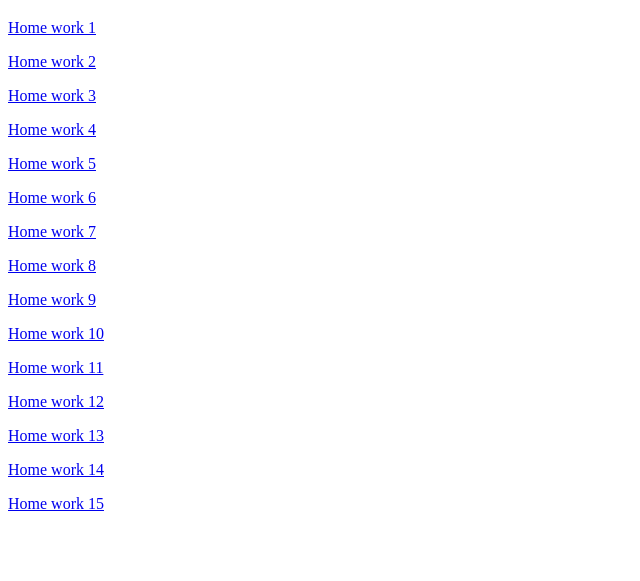
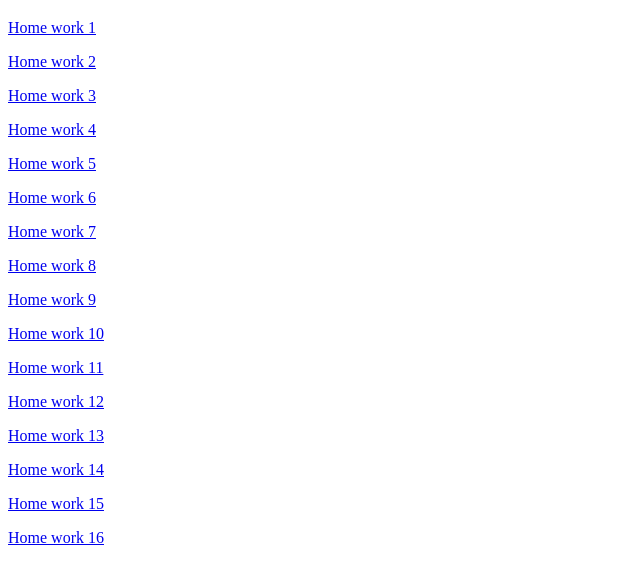
Before and after one commit to solarsvetlana/frontend-, a plain HTML site: page index.html in a window 1280 px wide. Shown: the part 61-642 px from the top of the page, without its empty margins (0-640 px from the left). Drawn offline with Linux system fonts and the light colour scheme.

Commit message:
home work

```diff
--- a/index.html
+++ b/index.html
@@ -22,5 +22,6 @@
     <p><a href="./lesson_13/index.html" target="_blank">Home work 13</a></p>
     <p><a href="./lesson_15/index.html" target="_blank">Home work 14</a></p>
     <p><a href="./lesson_16/index.html" target="_blank">Home work 15</a></p>
+    <p><a href="./lesson_17/indexHW.html" target="_blank">Home work 16</a></p>
 </body>
 </ht
```
